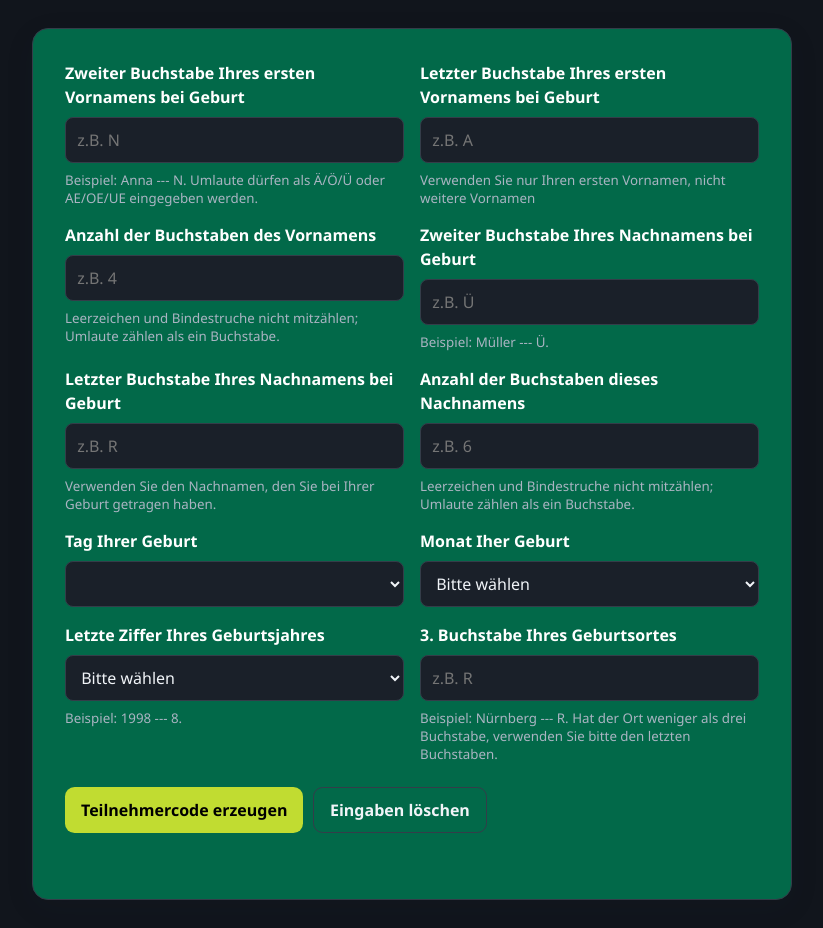
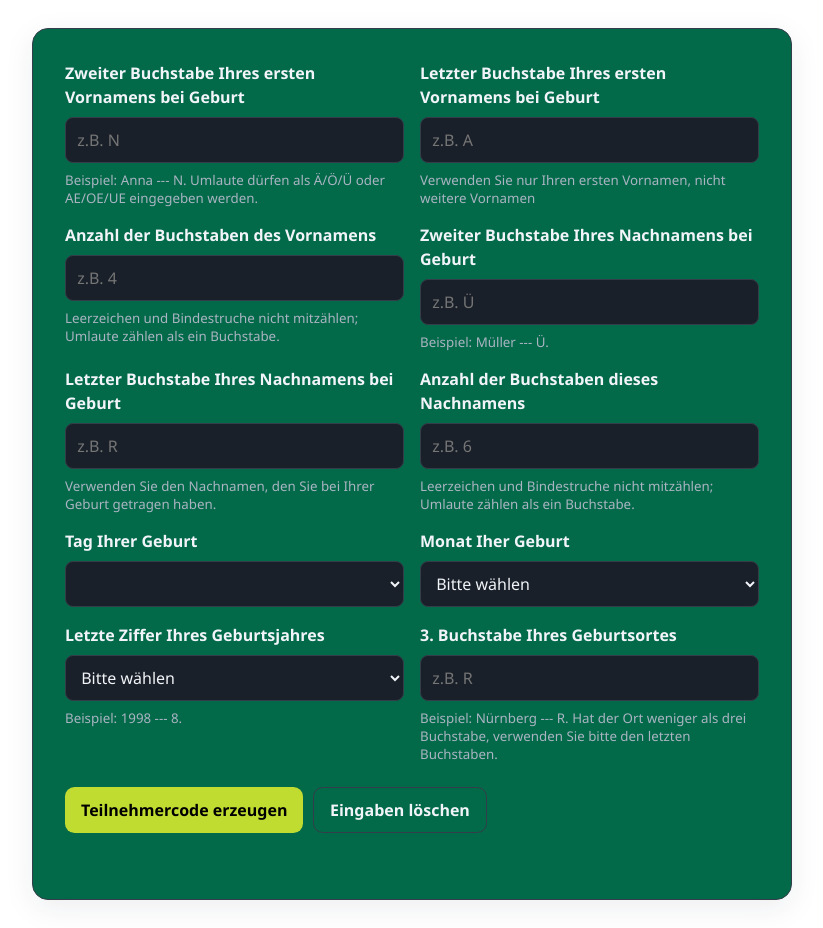
Before and after one commit to patthesparrowking/testCodecheckscigtemplate28092026, a plain HTML site: page index.html in a window 1280 px wide. Shown: the whole page, without its empty margins (228-1051 px from the left). Drawn offline with Linux system fonts and the light colour scheme.

Commit message:
Update index.html

```diff
--- a/index.html
+++ b/index.html
@@ -14,9 +14,8 @@
 
         body {
             font-family: 'Segoe UI', Tahoma, Geneva, Verdana, sans-serif;
-            background: #11151c;
+            background: #ffffff;
             color: #f1f4f8;
-            color: #ffffff;
             line-height: 1.5;
         }
 
```
